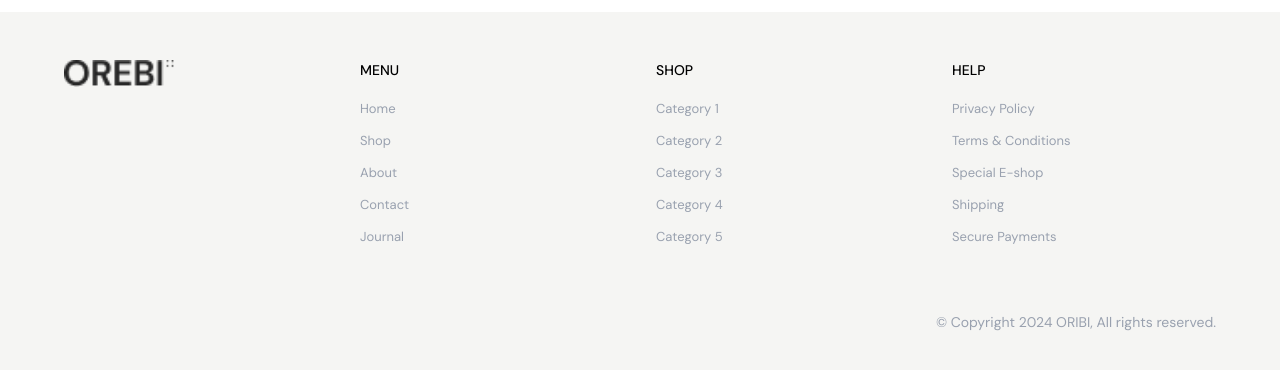
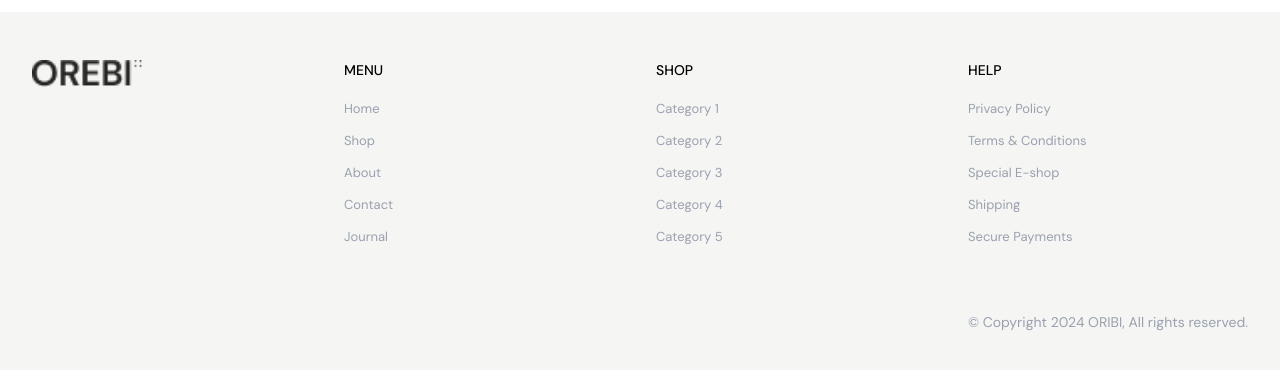
Before and after one commit to hubertDgomes/Oribi, a React (Vite) app: page / in a window 1280 px wide. Shown: the part 2852-3222 px from the top of the page. Built offline with nearby package versions, Linux system fonts and the light colour scheme.

Commit message:
fix: wrap Footer content in Container component for improved layout

```diff
--- a/src/assets/components/layouts/Footer.jsx
+++ b/src/assets/components/layouts/Footer.jsx
@@ -1,10 +1,11 @@
 import React from 'react'
 import Images from '../Images'
 import logo from '../../logoOr.png'
+import Container from '../Container'
 const Footer = () => {
   return (
-    <footer class="bg-[#F5F5F3] py-12 px-4 sm:px-6 lg:px-8 font-menu">
-      <div class="max-w-6xl mx-auto">
+    <footer class="bg-[#F5F5F3] py-12 px-3 sm:px-6 lg:px-8 font-menu">
+      <Container>
         <div class="grid grid-cols-1 sm:grid-cols-2 md:grid-cols-4 gap-8">
           <div>
             <Images className={"w-[111px]"} src={logo}/>
@@ -44,7 +45,7 @@ const Footer = () => {
         <div class="mt-16 text-sm text-gray-400 text-right">
           <p>&copy; Copyright 2024 ORIBI, All rights reserved.</p>
         </div>
-      </div>
+      </Container>
     </footer>
   )
 }
```
